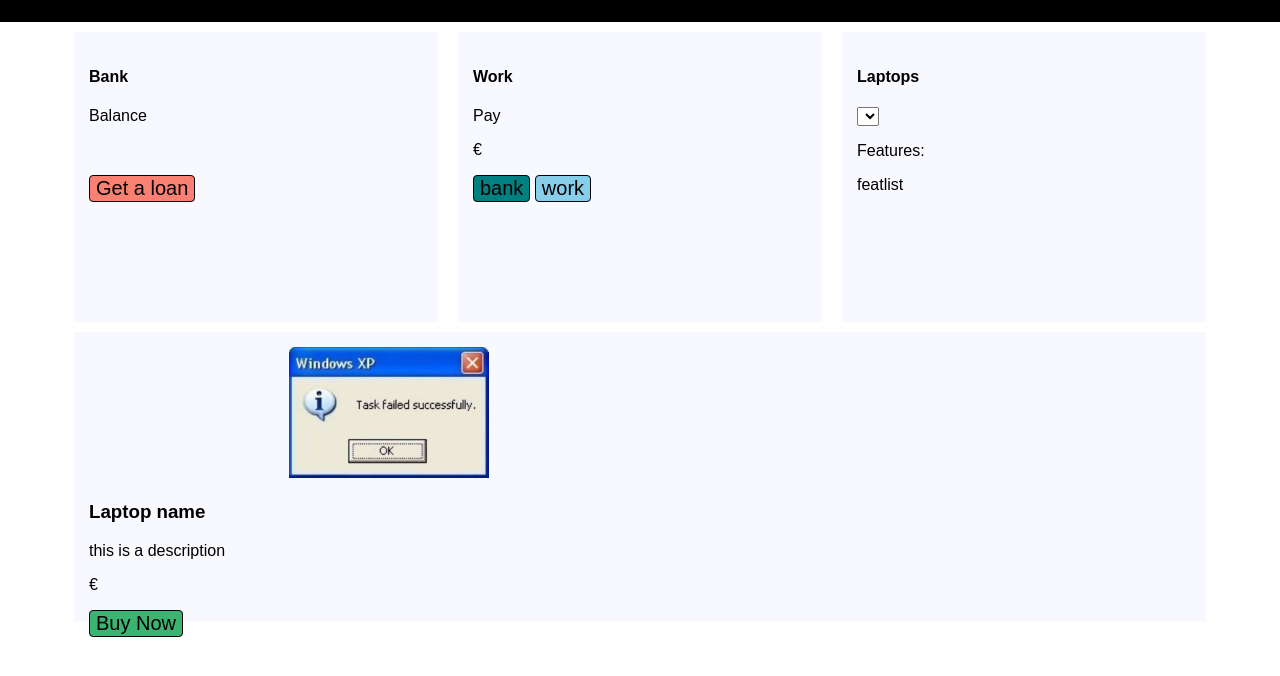
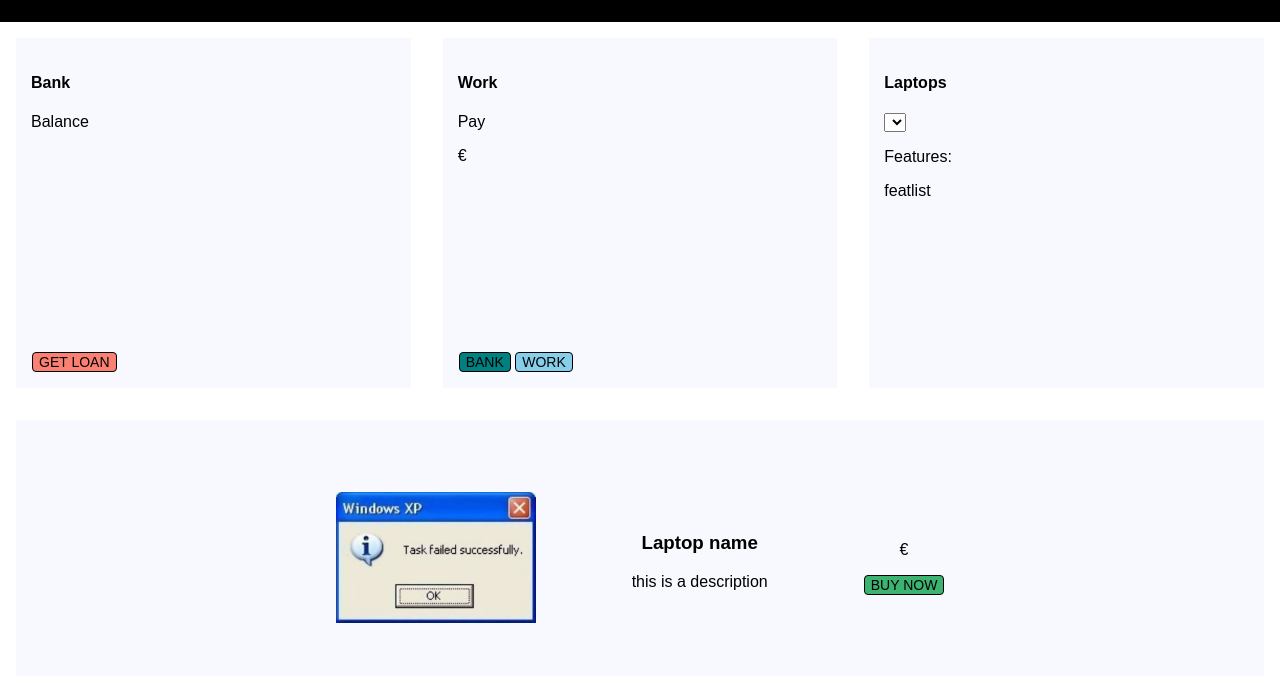
Before and after one commit to MNiccu/MNiccu.github.io, a plain HTML site: page index.html in a window 1280 px wide. Shown: the part 56-732 px from the top of the page. Drawn offline with Linux system fonts and the light colour scheme; no server answers.

Commit message:
css finalized for now

```diff
--- a/app.js
+++ b/app.js
@@ -160,7 +160,7 @@ function updateLaptopView() {
         specString += lapTop.specs[i] + "\n"
     }
     document.getElementById("specs").innerHTML = specString
-
+    document.getElementById("laptopName").innerHTML = lapTop.title
     //price
     document.getElementById("price").innerHTML = lapTop.price
     //image
--- /dev/null
+++ b/index.css
@@ -0,0 +1,104 @@
+body {
+    font-family: Arial;
+    margin: 0;
+}
+
+.header {
+    background-color: black;
+    color: whitesmoke;
+    text-align: center;
+    padding: 5px;
+}
+
+.all {
+    display: flex;
+    flex-wrap: wrap;
+
+}
+
+.toprow {
+    display: flex;
+    flex-direction: row;
+}
+
+.smallbox {
+    height: 20rem;
+    background-color: ghostwhite;
+    width: 16rem;
+    margin: 1rem;
+    padding: 15px;
+    flex-grow: 1;
+    position: relative;
+    justify-content: center;
+    align-items: center;
+}
+
+.red {
+    background-color: red;
+}
+
+.blue {
+    background-color: blue;
+}
+
+.bigbox {
+    background-color: ghostwhite;
+    width: 100%;
+    margin: 1rem;
+    padding: 10px;
+    height: 260px;
+    display: flex;
+    flex-direction: row;
+    align-items: center;
+    justify-content: center;
+    text-align: center;
+    gap: 2rem;
+
+}
+
+.a{
+    margin: 2rem;
+}
+
+button {
+
+    border: 1px solid black;
+    border-radius: 4px;
+    font-size: 14px;
+
+}
+
+.buttons {
+    position: absolute;
+    bottom: 0;
+    left: 0;
+    right: 0;
+    margin: 1rem;
+}
+
+button:hover {
+    background-color: cornsilk;
+}
+
+.bankbutton {
+    background-color: teal;
+}
+
+.loanbutton {
+    background-color: salmon;
+
+}
+
+.workbutton {
+    background-color: skyblue;
+
+}
+
+.repaybutton {
+    background-color: thistle;
+}
+
+.buybutton {
+    background-color: mediumseagreen;
+
+}
--- a/index.html
+++ b/index.html
@@ -4,92 +4,10 @@
 <head>
     <meta charset="UTF-8">
     <meta name="viewport" content="width=device-width, initial-scale=1.0">
+    <link rel="stylesheet" href="index.css">
     <title>Kompjutor Store</title>
 
-    <style>
-        body {
-            font-family: Arial;
-            margin: 0;
-        }
-
-        .header {
-            background-color: black;
-            color: whitesmoke;
-            text-align: center;
-            padding: 5px;
-        }
-
-        .all {
-            width: 90%;
-            margin: auto;
-            height: 80%;
-        }
-
-        .toprow {
-            display: flex;
-            flex-direction: row;
-        }
-
-        .smallbox {
-            height: 260px;
-            background-color: ghostwhite;
-            width: 100%;
-            margin: 10px;
-            padding: 15px;
-
-
-        }
-
-
-        .bigbox {
-            background-color: ghostwhite;
-            width: calc(100% - 50px);
-            margin-left: 10px;
-            padding: 15px;
-            height: 260px;
-            margin-bottom: 30px;
-
-
-        }
-        button {
-
-            border: 1px solid black;
-            border-radius: 4px;
-            font-size: 20px;
-
-        }
-      .bigbox #laptopimage {
-           position: relative;
-           left: 200px;
-       }
-
-        button:hover {
-            background-color: cornsilk;
-        }
-
-        .bankbutton {
-            background-color: teal;
-        }
-
-        .loanbutton {
-            background-color: salmon;
-        }
-
-        .workbutton {
-            background-color: skyblue;
-            ;
-        }
-
-        .repaybutton {
-            background-color: thistle;
-        }
-
-        .buybutton {
-            background-color: mediumseagreen;
-        }
-
-
-    </style>
+    <style></style>
 </head>
 
 <body>
@@ -98,24 +16,28 @@
     </div>
 
     <div class="all">
-        <div class="toprow">
+
         <div class="smallbox" id="bankbox">
             <h4>Bank</h4>
             <p>Balance</p>
             <p id="balance" name="balance"></p>
             <p style="visibility: hidden;" id="loanTitle">Your loan: </p>
             <p style="visibility: hidden;" id="outstandingLoan"></p>
-                <button class="loanbutton" id="loan" onclick="takeLoan()">Get a loan</button>
-
+            <div class="buttons">
+                <button class="loanbutton" id="loan" onclick="takeLoan()">GET LOAN</button>
+            </div>
         </div>
 
         <div class="smallbox" id="workbox">
             <h4>Work</h4>
             <p>Pay</p>
             <p id="pay">€</p>
-                <button class="bankbutton" id="bank" onclick="bankMoney()">bank</button>
-                <button class="workbutton" id="work" onclick="work()">work</button>
-                <button class="repaybutton" id="repay" style="visibility: hidden;" onclick="repayLoan()">repay loan</button>
+            <div class="buttons">
+                <button class="bankbutton" id="bank" onclick="bankMoney()">BANK</button>
+                <button class="workbutton" id="work" onclick="work()">WORK</button>
+                <button class="repaybutton" id="repay" style="visibility: hidden;" onclick="repayLoan()">REPAY
+                    LOAN</button>
+            </div>
         </div>
         <div class="smallbox" id="laptopbox">
             <h4>Laptops</h4>
@@ -124,13 +46,19 @@
             <p>Features:</p>
             <p style="white-space: pre-line;" id="specs">featlist</p>
         </div>
+
+        <div class="bigbox" id="buybox">
+            <div class="a">
+                <img class="laptopimage" id="laptopimage" src="imagefail.png" onerror="imgNotFound(event)" width="200">
             </div>
-        <div class="bigbox" id="buybox">
-            <img id="laptopimage" src="imagefail.png" onerror="imgNotFound(event)" width="200">
-            <h3 id="laptopName">Laptop name</h3>
-            <p id="description">this is a description</p>
+            <div class="a">
+                <h3 class="laptopName" id="laptopName">Laptop name</h3>
+                <p class="description" id="description">this is a description</p>
+            </div>
+            <div class="a">
                 <p id="price">€</p>
-            <button class="buybutton" id="buy" onclick="buyLaptop()">Buy Now</button>
+                <button class="buybutton" id="buy" onclick="buyLaptop()">BUY NOW</button>
+            </div>
         </div>
     </div>
 
```
Lines whose indentation alone changed are shown as unchanged.
